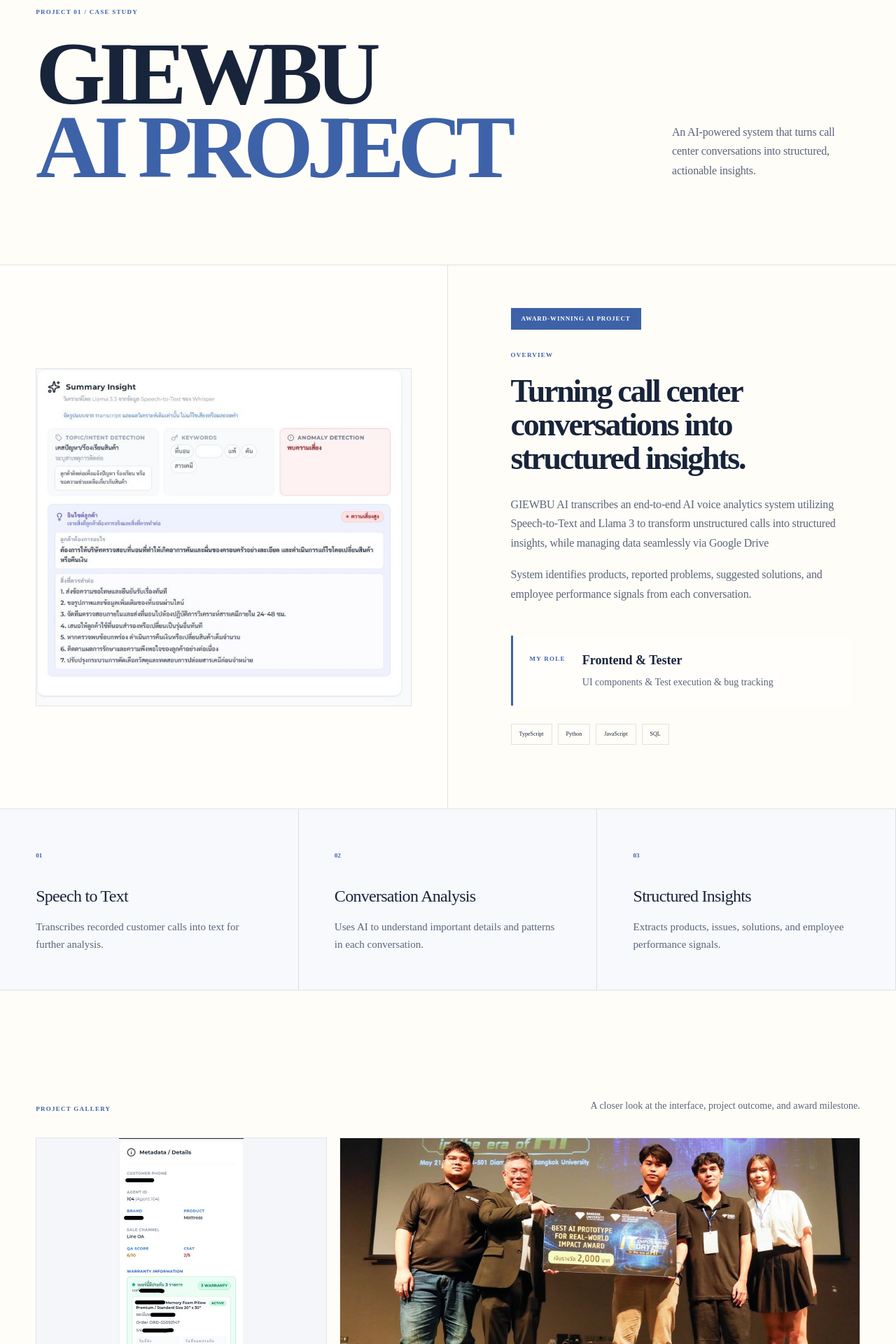
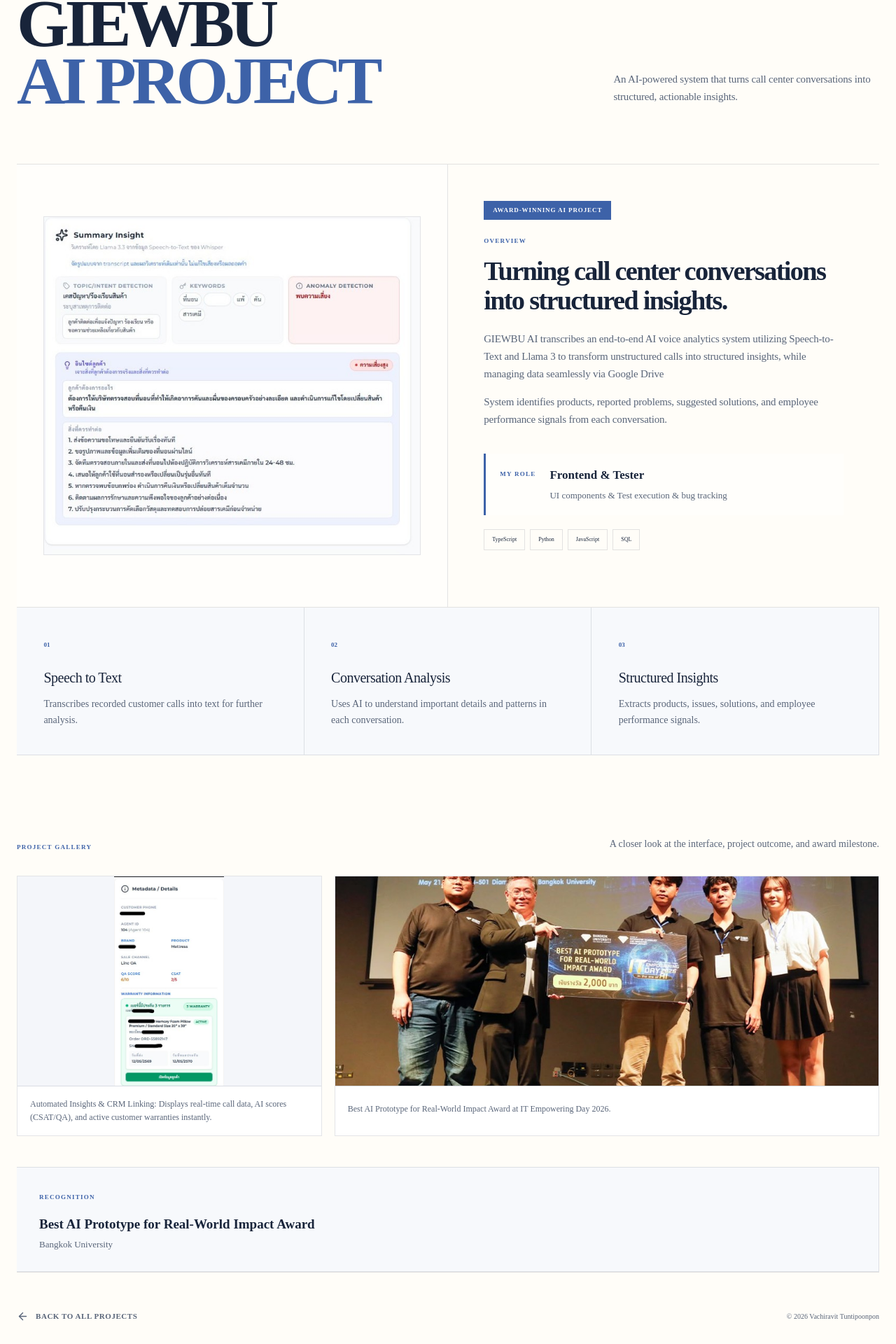
Before and after one commit to vachiravitz/portfolio-vachiravit, a Next.js app: page /projects/giewbu-ai-project in a window 1280 px wide. Shown: the part 173-2093 px from the top of the page at 70% size. Built offline with nearby package versions, Linux system fonts and the light colour scheme.

Commit message:
Scale down project case study layout

```diff
--- a/app/case-study.css
+++ b/app/case-study.css
@@ -14,6 +14,7 @@
   --case-closing-line: rgba(255,255,255,.18);
   --case-closing-accent: #79cdbd;
   --case-page-padding: clamp(24px, 4vw, 72px);
+  --case-content-width: 1460px;
   min-height: 100vh;
   overflow: hidden;
   background: var(--case-background);
@@ -60,20 +61,20 @@
 .case-gallery,
 .case-final-grid,
 .case-footer {
-  width: 100%;
-  margin-inline: 0;
+  width: min(var(--case-content-width), calc(100% - 48px));
+  margin-inline: auto;
 }
 
 .case-header,
 .case-hero,
 .case-gallery,
-.case-footer { padding-inline: var(--case-page-padding); }
+.case-footer { padding-inline: 0; }
 
 .case-header {
   display: flex;
   align-items: center;
   justify-content: space-between;
-  min-height: 82px;
+  min-height: 68px;
   border-bottom: 1px solid var(--case-line);
 }
 
@@ -108,7 +109,7 @@
 .case-back-top:hover,
 .case-footer a:hover { color: var(--case-accent); }
 
-.case-hero { padding-block: clamp(72px, 8vw, 120px) clamp(86px, 9vw, 132px); }
+.case-hero { padding-block: clamp(46px, 5vw, 72px) clamp(54px, 6vw, 84px); }
 .case-kicker,
 .case-eyebrow,
 .case-role > span,
@@ -125,10 +126,10 @@
 
 .case-title-row {
   display: grid;
-  grid-template-columns: minmax(0, 1.5fr) minmax(260px, .5fr);
-  gap: clamp(44px, 8vw, 130px);
+  grid-template-columns: minmax(0, 1.35fr) minmax(280px, .65fr);
+  gap: clamp(36px, 5vw, 72px);
   align-items: end;
-  margin-top: 28px;
+  margin-top: 20px;
 }
 
 .case-title-row h1 {
@@ -136,10 +137,10 @@
   margin: 0;
   color: var(--case-ink);
   font-family: var(--theme-heading-font);
-  font-size: clamp(66px, 10vw, 154px);
+  font-size: clamp(58px, 7.5vw, 118px);
   font-weight: 760;
-  line-height: .82;
-  letter-spacing: -.075em;
+  line-height: .86;
+  letter-spacing: -.065em;
   text-transform: uppercase;
 }
 
@@ -154,7 +155,7 @@
   max-width: 410px;
   margin: 0 0 6px;
   color: var(--case-text);
-  font-size: clamp(16px, 1.15vw, 18px);
+  font-size: clamp(15px, 1vw, 17px);
   line-height: 1.7;
   letter-spacing: -.012em;
 }
@@ -176,7 +177,7 @@
   place-items: center;
   min-width: 0;
   min-height: 0;
-  padding: clamp(24px, 4vw, 64px);
+  padding: clamp(22px, 3vw, 40px);
   border-right: 1px solid var(--case-line);
   background: color-mix(in srgb, var(--case-background) 58%, white);
 }
@@ -235,13 +236,13 @@
   display: flex;
   flex-direction: column;
   justify-content: center;
-  padding: clamp(44px, 4.8vw, 70px) clamp(38px, 5vw, 76px) clamp(44px, 4.8vw, 70px) clamp(68px, 7vw, 112px);
+  padding: clamp(32px, 4vw, 52px);
 }
 
 .case-highlight {
   align-self: flex-start;
-  margin-bottom: 30px;
-  padding: 11px 15px;
+  margin-bottom: 24px;
+  padding: 9px 13px;
   background: var(--case-accent);
   box-shadow: none;
   color: #ffffff;
@@ -253,33 +254,33 @@
   text-transform: uppercase;
 }
 
-.case-overview-copy h2 { max-width: 720px; margin: 20px 0 28px; font-size: clamp(36px, 3.6vw, 58px); font-weight: 680; line-height: 1.04; letter-spacing: -.05em; }
+.case-overview-copy h2 { max-width: 680px; margin: 16px 0 22px; font-size: clamp(32px, 3vw, 46px); font-weight: 680; line-height: 1.08; letter-spacing: -.045em; }
 .case-overview-copy > p {
   max-width: 690px;
-  margin: 0 0 18px;
+  margin: 0 0 14px;
   color: var(--case-text);
-  font-size: clamp(16px, 1.12vw, 18px);
-  line-height: 1.72;
+  font-size: clamp(15px, 1vw, 17px);
+  line-height: 1.68;
   letter-spacing: -.012em;
 }
 
 .case-role {
   display: grid;
   grid-template-columns: auto 1fr;
-  gap: 24px;
+  gap: 20px;
   align-items: center;
-  margin-top: 28px;
-  padding: 22px 24px;
+  margin-top: 22px;
+  padding: 18px 20px;
   border-left: 3px solid var(--case-accent);
   background: color-mix(in srgb, var(--case-background) 60%, white);
 }
 
 .case-role > span { align-self: start; padding-top: 5px; }
 .case-role div { display: flex; flex-direction: column; gap: 7px; }
-.case-role strong { font-size: 18px; }
-.case-role small { color: var(--case-text); font-size: 14px; line-height: 1.55; }
+.case-role strong { font-size: 17px; }
+.case-role small { color: var(--case-text); font-size: 13px; line-height: 1.5; }
 
-.case-tags { display: flex; flex-wrap: wrap; gap: 8px; margin: 26px 0 0; padding: 0; list-style: none; }
+.case-tags { display: flex; flex-wrap: wrap; gap: 7px; margin: 20px 0 0; padding: 0; list-style: none; }
 .case-tags li { padding: 8px 11px; border: 1px solid var(--case-line); color: var(--case-ink); font-family: var(--mono); font-size: 8px; }
 .case-external-links { display: flex; flex-wrap: wrap; gap: 22px; margin-top: 30px; }
 .case-external-links a { display: inline-flex; align-items: center; gap: 7px; color: var(--case-accent); font-size: 11px; font-weight: 750; }
@@ -293,26 +294,26 @@
   background: #f7f9fc;
 }
 
-.case-features article { min-height: 230px; padding: clamp(36px, 4vw, 64px) var(--case-page-padding); border-right: 1px solid var(--case-line); border-bottom: 1px solid var(--case-line); }
+.case-features article { min-height: 190px; padding: clamp(30px, 3vw, 44px); border-right: 1px solid var(--case-line); border-bottom: 1px solid var(--case-line); }
 .case-features article > span { color: var(--case-accent); font-family: var(--mono); font-size: 9px; font-weight: 800; }
-.case-features h3 { margin: 30px 0 14px; color: var(--case-ink); font-size: 24px; letter-spacing: -.03em; }
-.case-features p { max-width: 360px; margin: 0; color: var(--case-text); font-size: 15px; line-height: 1.7; }
+.case-features h3 { margin: 22px 0 11px; color: var(--case-ink); font-size: 20px; letter-spacing: -.025em; }
+.case-features p { max-width: 360px; margin: 0; color: var(--case-text); font-size: 14px; line-height: 1.65; }
 
 .case-closing {
-  margin-top: clamp(68px, 7vw, 104px);
+  margin-top: clamp(48px, 5vw, 72px);
   background: var(--case-background);
   color: var(--case-ink);
 }
 
-.case-gallery { padding-block: clamp(42px, 5vw, 70px) 54px; background: var(--case-background); color: var(--case-ink); }
+.case-gallery { padding-block: clamp(36px, 4vw, 54px) 44px; background: var(--case-background); color: var(--case-ink); }
 .case-gallery-heading { display: flex; justify-content: space-between; gap: 30px; align-items: end; width: 100%; margin: 0 0 34px; }
 .case-closing .case-gallery-heading > span { color: var(--case-accent); }
 .case-gallery-heading p { max-width: 520px; margin: 0; color: var(--case-text); font-size: 14px; line-height: 1.65; }
 .case-gallery-grid { display: grid; grid-template-columns: minmax(320px, .56fr) minmax(0, 1fr); gap: 18px; align-items: stretch; width: 100%; margin-inline: 0; }
 .case-gallery figure { margin: 0; overflow: hidden; border: 1px solid var(--case-line); background: #ffffff; box-shadow: none; }
 .case-gallery-wide { grid-column: 1 / -1; }
-.case-gallery-visual { height: clamp(340px, 24vw, 420px); border-bottom: 1px solid var(--case-line); background: #f4f6fa; }
-.case-gallery figure:not(.case-gallery-wide) .case-gallery-visual { height: clamp(340px, 24vw, 420px); }
+.case-gallery-visual { height: clamp(300px, 21vw, 360px); border-bottom: 1px solid var(--case-line); background: #f4f6fa; }
+.case-gallery figure:not(.case-gallery-wide) .case-gallery-visual { height: clamp(300px, 21vw, 360px); }
 .case-gallery-item-1 .case-gallery-visual,
 .case-gallery-item-2 .case-gallery-visual { aspect-ratio: auto; }
 .case-closing .case-gallery .case-image { border: 0; background: #f4f6fa; }
@@ -321,10 +322,10 @@
 
 .case-final-grid { display: grid; grid-template-columns: repeat(auto-fit, minmax(280px, 1fr)); margin-top: 0; border-top: 1px solid var(--case-line); border-left: 0; background: #f7f9fc; }
 .case-final-after-gallery { margin-top: 0; }
-.case-final-block { min-height: 150px; padding: 34px 38px; border-right: 1px solid var(--case-line); border-bottom: 1px solid var(--case-line); }
+.case-final-block { min-height: 126px; padding: 28px 32px; border-right: 1px solid var(--case-line); border-bottom: 1px solid var(--case-line); }
 .case-closing .case-final-block > span { color: var(--case-accent); }
-.case-final-block strong { display: block; max-width: 720px; margin-top: 22px; color: var(--case-ink); font-size: 22px; line-height: 1.3; }
-.case-final-block small { display: block; margin-top: 9px; color: var(--case-text); font-size: 14px; }
+.case-final-block strong { display: block; max-width: 720px; margin-top: 17px; color: var(--case-ink); font-size: 19px; line-height: 1.3; }
+.case-final-block small { display: block; margin-top: 7px; color: var(--case-text); font-size: 13px; }
 .case-final-block ul { display: grid; grid-template-columns: 1fr 1fr; gap: 11px 28px; margin: 24px 0 0; padding: 0; list-style: none; }
 .case-final-block li { color: var(--case-text); font-size: 12px; }
 .case-final-block li::before { margin-right: 8px; color: var(--case-accent); content: "—"; }
@@ -349,7 +350,7 @@
 .case-documentation span { display: inline-flex; align-items: center; gap: 12px; }
 .case-documentation:hover { color: #ffffff; filter: brightness(.94); }
 
-.case-closing .case-footer { display: flex; align-items: center; justify-content: space-between; min-height: 170px; border-top: 1px solid var(--case-line); color: var(--case-text); font-size: 10px; }
+.case-closing .case-footer { display: flex; align-items: center; justify-content: space-between; min-height: 126px; border-top: 1px solid var(--case-line); color: var(--case-text); font-size: 10px; }
 .case-closing .case-footer a { color: var(--case-text); }
 .case-closing .case-footer a:hover { color: var(--case-accent); }
 
@@ -368,10 +369,10 @@
   .case-features,
   .case-gallery,
   .case-final-grid,
-  .case-footer { width: 100%; }
+  .case-footer { width: min(100% - 28px, var(--case-content-width)); }
   .case-brand span { display: none; }
-  .case-title-row h1 { font-size: clamp(52px, 17vw, 82px); }
-  .case-hero { padding-bottom: 76px; }
+  .case-title-row h1 { font-size: clamp(48px, 15vw, 72px); }
+  .case-hero { padding-block: 40px 50px; }
   .case-overview { margin-top: 0; }
   .case-cover { min-height: 0; padding: 18px; }
   .case-cover:has(.case-image-placeholder) { min-height: 390px; }
```
